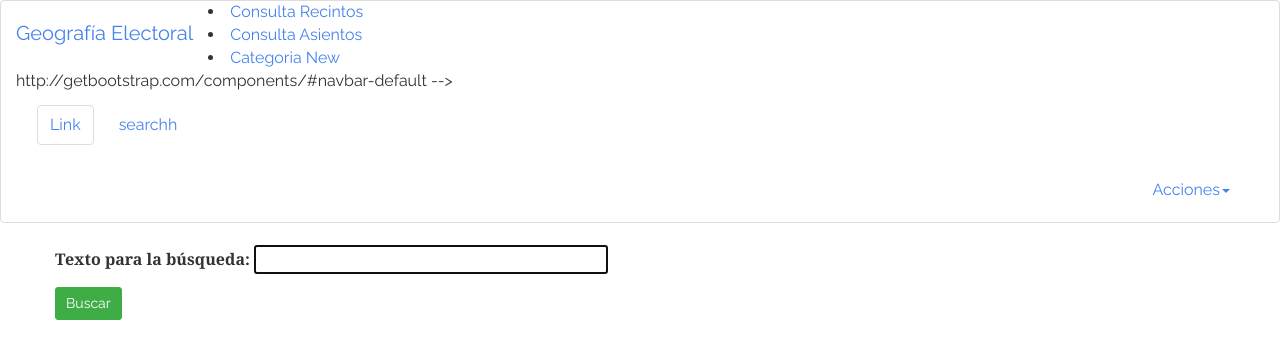
After one commit to elricgonza/pge, a Django app: template templates/search.html in a window 1280 px wide. The commit adds this page. Shown: the top 359 px of the page. Run offline with Django 3.2, Linux system fonts and the light colour scheme; the template is opened without the code that fills it: values that come from a table or form of the project are taken from there, others are empty; some libraries are stand-ins or nearby versions.

Commit message:
added Search recintos

```diff
--- a/ge/forms.py
+++ b/ge/forms.py
@@ -1,3 +1,4 @@
+# -*- coding: utf-8 -*-
 from django.contrib.auth.forms import AuthenticationForm
 from django import forms
 from ge.models import Categoria
@@ -8,8 +9,16 @@ class LoginForm(AuthenticationForm):
     password = forms.CharField(label="Password:", max_length=30,
                                widget=forms.PasswordInput(attrs={'class': 'form-control', 'name': 'password'}))
 
+
 class CategoriaForm(forms.ModelForm):
-
     class Meta:
         model = Categoria
         fields = ('nom_categoria',)
+
+
+class SearchForm(forms.Form):
+    txt_search = forms.CharField(
+        label='Texto para la búsqueda:',
+        #widget=forms.TextInput(attrs={'class': 'form-control', 'size': 30, 'autofocus': ''})
+        widget=forms.TextInput(attrs={'size': 30, 'autofocus': ''})
+    )
--- a/ge/urls.py
+++ b/ge/urls.py
@@ -7,4 +7,5 @@ from . import views
 urlpatterns = [
     url(r'^$', views.home, name='home'),
     url(r'^categoria/new/$', views.categoria_new, name='categoria_new'),
+    url(r'^search/$', views.search_page, name='search_page'),
 ]
--- a/templates/base.html
+++ b/templates/base.html
@@ -27,12 +27,14 @@
 	      </button>
           <a class="navbar-brand" href="#">Geografía Electoral</a>
 
+            <!--
           <ul class="nav navbar-nav">
             <li>
                 <!-- <img src="../static/img/logo.png" alt="GeoE" style="width:190px;height:55px;">  -->
             </li>
             <li id="nav-recintos">
-                <a href="#">Consulta Recintos</a>
+                <!-- <a href="{% url 'search_page' %}">Consulta Recintos</a> -->
+                <a href="/search">Consulta Recintos</a>
             </li>
             <li id="nav-asientos">
                 <a href="#">Consulta Asientos</a>
@@ -42,6 +44,20 @@
             </li>
           </ul>
 	    </div>
+        http://getbootstrap.com/components/#navbar-default
+            -->
+
+         <div class="collapse navbar-collapse" id="bs-example-navbar-collapse-1">
+               <ul class="nav navbar-nav">
+                       <li class="active"><a href="#">Link <span class="sr-only">(current)</span></a></li>
+                               <li><a href="/search">searchh</a></li>
+
+        </ul>
+        </div>
+
+
+
+
 
 
 	    <div class="collapse navbar-collapse" id="bs-example-navbar-collapse-1">
@@ -51,8 +67,8 @@
 	          <a href="#" class="dropdown-toggle" data-toggle="dropdown" role="button" aria-expanded="false">Acciones<span class="caret"></span></a>
 	          <ul class="dropdown-menu" role="menu">
 	            <li><a href="/home">home</a></li>
-	            <li><a href="#">Another action</a></li>
-	            <li><a href="#">Something else here</a></li>
+	            <li><a href="/search">Another action</a></li>
+	            <li><a href="/categoria/new">Something else here</a></li>
 	            <li class="divider"></li>
 	            <li><a href="#">Separated link</a></li>
 	            <li class="divider"></li>
--- a/templates/home.html
+++ b/templates/home.html
@@ -6,7 +6,7 @@
 
 <div class="jumbotron">
   <h1>Hello</h1>
-  <p>You are on your Dashboard...</p>
+  <p>You are on your Dashboard..!!!</p>
 </div>
 </div>
 </div>
--- a/templates/recinto_list.html
+++ b/templates/recinto_list.html
@@ -1,10 +1,9 @@
-{% extends "recinto_base.html" %}
 
 {% block content %}
 
-{% if recinto_list %}
+{% if recintos %}
 <ul>
-  {% for recinto in recinto_list %}
+  {% for recinto in recintos %}
   <li><a href="/recintos/{{ recinto.id }}/">{{ recinto.nom_recinto }}</a></li>
   {% endfor %}
 </ul>
--- /dev/null
+++ b/templates/search.html
@@ -0,0 +1,22 @@
+{% extends 'base.html' %}
+
+{% block content %}
+<div class="container">
+  <div class="row">
+
+    <form id="search-form" method="get" action=".">
+      {{ form.as_p }}
+      <p class="bs-component">
+        <input type="submit" value="Buscar" class="btn btn-success btn-sm"/>
+      </p>
+
+    </form>
+    <div id="search-results">
+      {% if show_results %}
+      {% include 'recinto_list.html' %}
+      {% endif %}
+    </div>
+
+  </div>
+</div>
+{% endblock %}
```
Also changed, not shown: ge/views.py (+23 -1 lines).
